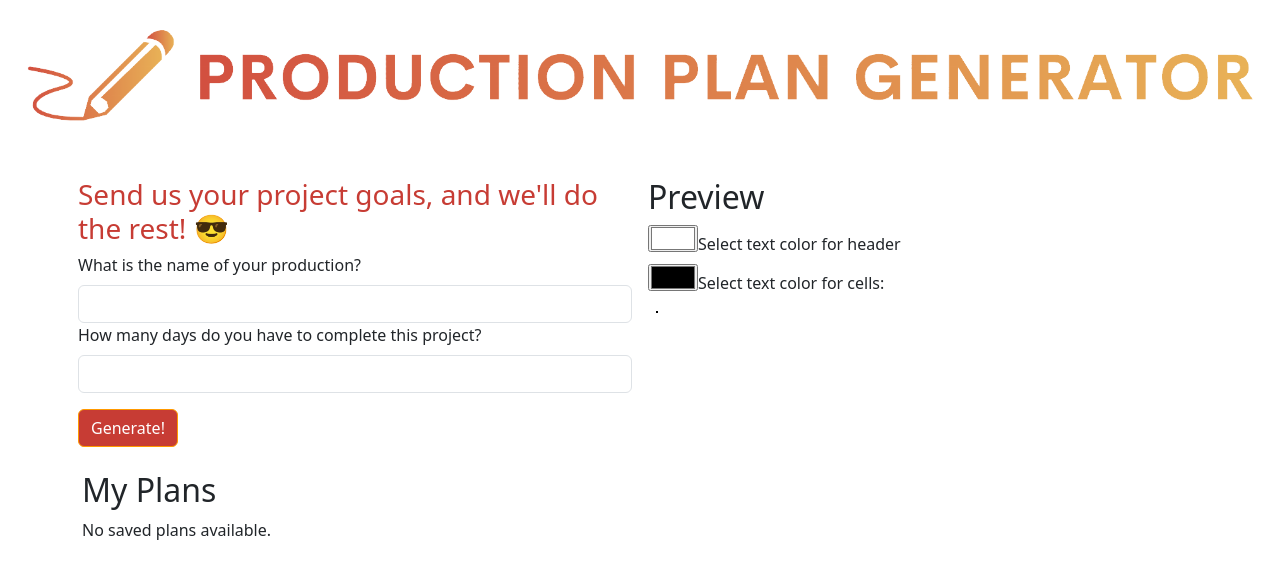
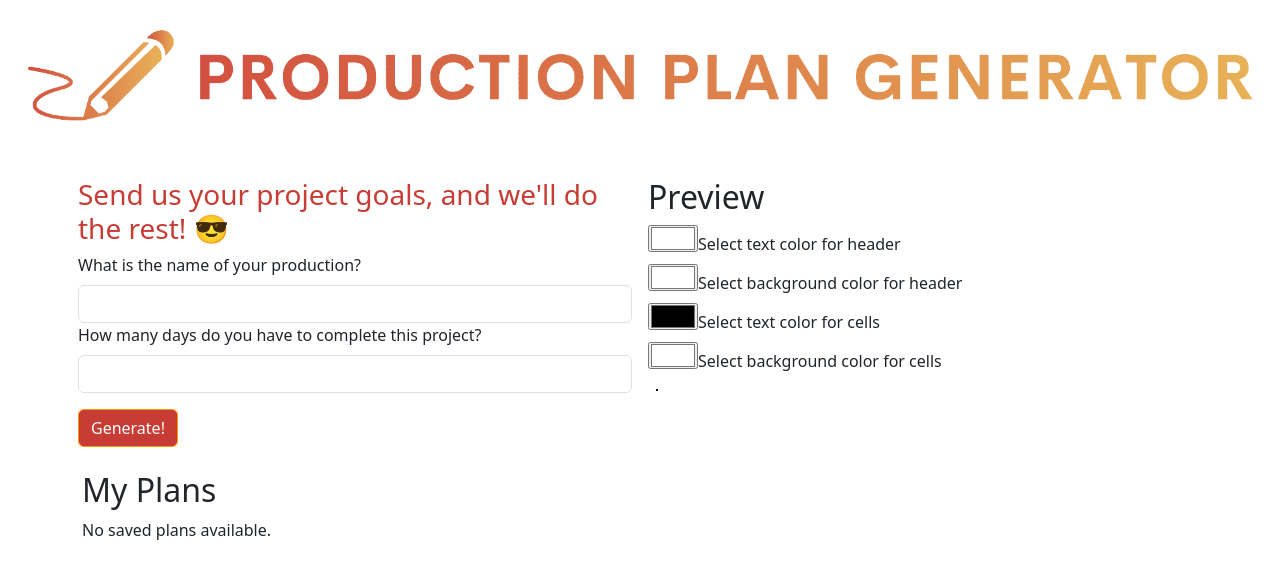
Before and after one commit to Abby-Dennin/Animation-Production-Plan-Generator, a React (Vite) app in the folder frontend/: page / in a window 1280 px wide. Shown: the top 574 px of the page. Built offline with nearby package versions, Linux system fonts and the light colour scheme; the HTML template or start-up script is replaced by a standard one.

Commit message:
added options for header bg color and cell bg color

```diff
--- a/frontend/src/components/ParentComponent.tsx
+++ b/frontend/src/components/ParentComponent.tsx
@@ -8,6 +8,8 @@ const ParentComponent = () => {
   const [savedPlans, setSavedPlans] = useState<any[]>([]);
   const [headerTextColor, setParentHeaderTextColor] = useState("#ffffff");
   const [cellTextColor, setParentCellTextColor] = useState("#000000");
+  const [headerBgColor, setParentHeaderBgColor] = useState("#000000");
+  const [cellBgColor, setParentCellBgColor] = useState("#ffffff");
 
   useEffect(() => {
     // Load saved plans from localStorage when component mounts
@@ -34,6 +36,8 @@ const ParentComponent = () => {
         parentCellColor={cellTextColor}
         setHeaderTextColor={setParentHeaderTextColor}
         setCellTextColor={setParentCellTextColor}
+        setHeaderBgColor={setParentHeaderBgColor}
+        setCellBgColor={setParentCellBgColor}
       />
       <SavedPlans savedPlans={savedPlans} setSavedPlans={setSavedPlans}/>
     </div>
--- a/frontend/src/components/PlanningForm.tsx
+++ b/frontend/src/components/PlanningForm.tsx
@@ -15,6 +15,8 @@ interface Props {
     parentCellColor: string;
     setParentHeaderTextColor: React.Dispatch<React.SetStateAction<string>>;
     setParentCellTextColor: React.Dispatch<React.SetStateAction<string>>;
+    setParentHeaderBgColor: React.Dispatch<React.SetStateAction<string>>;
+    setParentCellBgColor: React.Dispatch<React.SetStateAction<string>>;
 }
 
 const currentDate = new Date();
@@ -69,6 +71,10 @@ const PlanningForm: React.FC<Props> = ({ onSavePlan, parentHeaderColor, parentCe
     const [headerTextColor, setHeaderTextColor] = useState("#ffffff");
 
     const [cellTextColor, setCellTextColor] = useState("#000000");
+
+    const [cellBgColor, setCellBgColor] = useState("#ffffff");
+
+    const [headerBgColor, setHeaderBgColor] = useState("#000000");
 
     const [savedPlans, setSavedPlans] = useState([]);
 
@@ -137,6 +143,8 @@ const PlanningForm: React.FC<Props> = ({ onSavePlan, parentHeaderColor, parentCe
           data: values,
           headerTextColor: headerTextColor,
           cellTextColor: cellTextColor,
+          headerBgColor: headerBgColor,
+          cellBgColor: cellBgColor,
           tasks: emptyTasksArray,
         };
         onSavePlan(newPlan); // Call the onSavePlan prop to save the plan
@@ -193,6 +201,21 @@ const PlanningForm: React.FC<Props> = ({ onSavePlan, parentHeaderColor, parentCe
                     <div>
                     <input
                         type="color"
+                        id="headerBgColor"
+                        value={headerTextColor}
+                        onChange={(e) => {
+                            setHeaderBgColor(e.target.value);
+                            setParentHeaderBgColor(e.target.value);
+                        }}
+                    />
+                    <label htmlFor="headerBgColor" className="form-label">
+                        Select background color for header
+                    </label>
+                    </div>
+
+                    <div>
+                    <input
+                        type="color"
                         id="cellColor"
                         value={cellTextColor}
                         onChange={(e) => {
@@ -201,10 +224,24 @@ const PlanningForm: React.FC<Props> = ({ onSavePlan, parentHeaderColor, parentCe
                         }}
                     />
                     <label htmlFor="cellColor" className="form-label">
-                        Select text color for cells:
+                        Select text color for cells
                     </label>
                     </div>
 
+                    <div>
+                    <input
+                        type="color"
+                        id="cellBgColor"
+                        value={headerTextColor}
+                        onChange={(e) => {
+                            setCellBgColor(e.target.value);
+                            setParentCellBgColor(e.target.value);
+                        }}
+                    />
+                    <label htmlFor="cellBgColor" className="form-label">
+                        Select background color for cells
+                    </label>
+                    </div>
 
                     <div className="mw-45 p-2 col">
                         {isLoading && <div className="spinner-border"></div>}
@@ -214,13 +251,13 @@ const PlanningForm: React.FC<Props> = ({ onSavePlan, parentHeaderColor, parentCe
                                 {tableRows.map((row, index) => (
                                 <th
                                     key={index}
-                                    style={{ color: headerTextColor, backgroundColor: cellTextColor }}
+                                    style={{ color: headerTextColor, backgroundColor: headerBgColor }}
                                 >
                                     {row}
                                 </th>
                                 ))}
 
-                                <th style={{ color: headerTextColor, backgroundColor: cellTextColor }}>
+                                <th style={{ color: headerTextColor, backgroundColor: headerBgColor }}>
                                     {formSubmitted && (
                                         <th>Done</th>
                                     )}
@@ -231,11 +268,11 @@ const PlanningForm: React.FC<Props> = ({ onSavePlan, parentHeaderColor, parentCe
                                 {values.map((row, index) => (
                                     <tr key={index}>
                                     {row.map((val, i) => (
-                                        <td key={i} style={{ color: cellTextColor }}>
+                                        <td key={i} style={{ color: cellTextColor, backgroundColor: cellBgColor }}>
                                         {val}
                                         </td>
                                     ))}
-                                    <td style={{ color: cellTextColor }}>
+                                    <td style={{ color: cellTextColor, backgroundColor: cellBgColor }}>
                                         <input
                                             type="checkbox"
                                             checked={false}
--- a/frontend/src/components/SavedPlans.tsx
+++ b/frontend/src/components/SavedPlans.tsx
@@ -8,6 +8,8 @@ interface SavedPlan {
   data: any[][];
   headerTextColor: string;
   cellTextColor: string;
+  headerBgColor: string;
+  cellBgColor: string;
   tasks: boolean[];
 }
 
@@ -139,19 +141,19 @@ const deletePlan = (index: number) => {
               <table className="table">
               <thead>
                 <tr>
-                    <th style={{ color: selectedPlan.headerTextColor, backgroundColor: selectedPlan.cellTextColor }}>Day</th>
-                    <th style={{ color: selectedPlan.headerTextColor, backgroundColor: selectedPlan.cellTextColor }}>Task</th>
-                    <th style={{ color: selectedPlan.headerTextColor, backgroundColor: selectedPlan.cellTextColor }}>Task Description</th>
-                    <th style={{ color: selectedPlan.headerTextColor, backgroundColor: selectedPlan.cellTextColor }}>Done</th> {/* Add "Done" column header */}
+                    <th style={{ color: selectedPlan.headerTextColor, backgroundColor: selectedPlan.headerBgColor }}>Day</th>
+                    <th style={{ color: selectedPlan.headerTextColor, backgroundColor: selectedPlan.headerBgColor }}>Task</th>
+                    <th style={{ color: selectedPlan.headerTextColor, backgroundColor: selectedPlan.headerBgColor }}>Task Description</th>
+                    <th style={{ color: selectedPlan.headerTextColor, backgroundColor: selectedPlan.headerBgColor }}>Done</th> {/* Add "Done" column header */}
                 </tr>
                 </thead>
                 <tbody>
                   {selectedPlan.data.slice(0).map((row, rowIndex) => (
                     <tr key={rowIndex}>
                       {row.map((cell, cellIndex) => (
-                        <td key={cellIndex} style={{ color: selectedPlan.cellTextColor }}>{cell}</td>
+                        <td key={cellIndex} style={{ color: selectedPlan.cellTextColor, backgroundColor: selectedPlan.cellBgColor}}>{cell}</td>
                       ))}
-                      <td style={{ color: selectedPlan.cellTextColor }}>
+                      <td style={{ color: selectedPlan.cellTextColor, backgroundColor: selectedPlan.cellBgColor}}>
                         {/* Render a cell for task completion with a checkbox */}
                         <input
                           type="checkbox"
```
